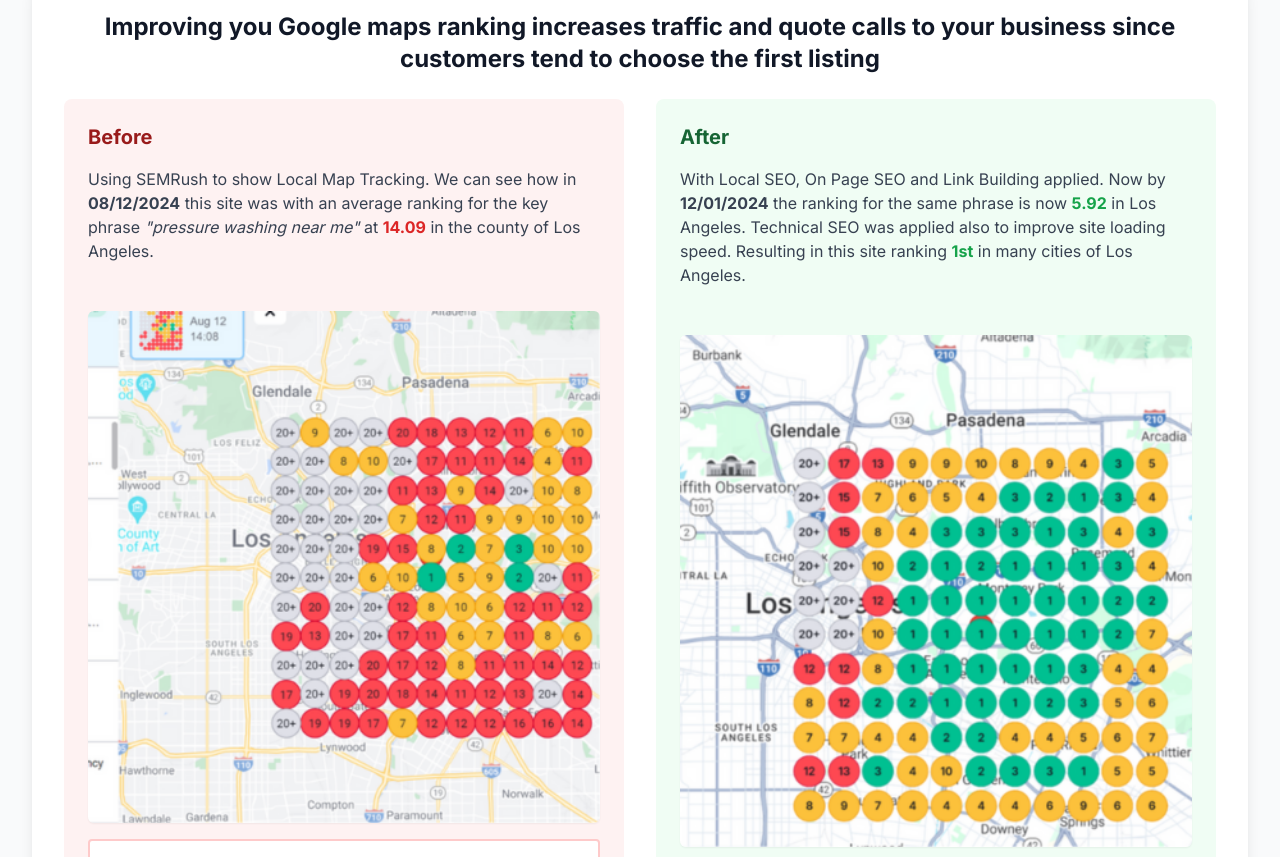
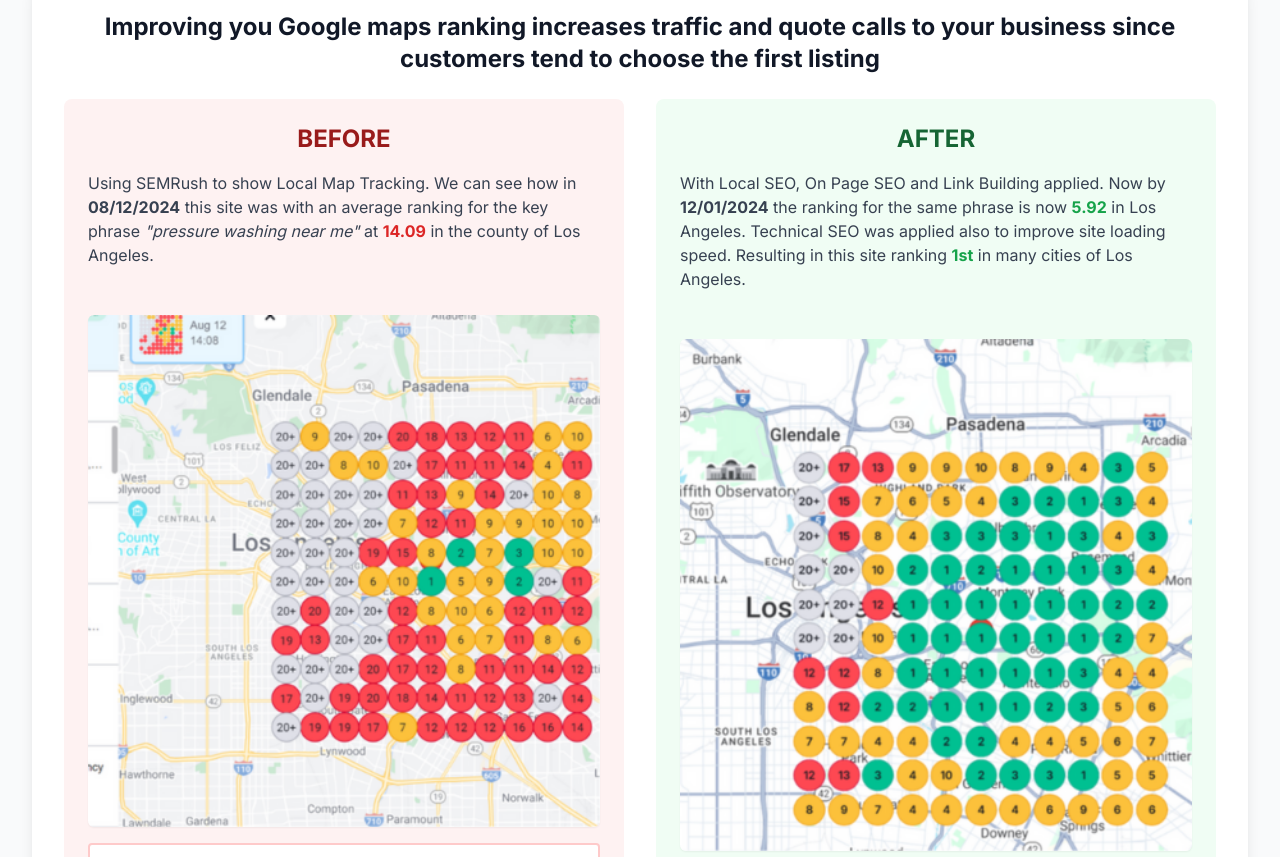
Before and after one commit to psilva8/psm, a Next.js app: page / in a window 1280 px wide. Shown: the part 5600-6457 px from the top of the page. Built offline with nearby package versions, Linux system fonts and the light colour scheme.

Commit message:
Update Before and After headings to be centered, all caps, and larger font

```diff
--- a/src/components/Portfolio.tsx
+++ b/src/components/Portfolio.tsx
@@ -15,7 +15,7 @@
 
           <div className="grid lg:grid-cols-2 gap-8">
             <div className="bg-red-50 p-6 rounded-lg">
-              <h4 className="text-xl font-bold text-red-800 mb-4">Before</h4>
+              <h4 className="text-2xl font-bold text-red-800 mb-4 text-center uppercase">Before</h4>
               <p className="text-gray-700 mb-12">
                 Using SEMRush to show Local Map Tracking. We can see how in <strong>08/12/2024</strong> this site was with an average ranking for the key phrase <em>"pressure washing near me"</em> at <strong className="text-red-600">14.09</strong> in the county of Los Angeles.
               </p>
@@ -36,7 +36,7 @@
             </div>
 
             <div className="bg-green-50 p-6 rounded-lg">
-              <h4 className="text-xl font-bold text-green-800 mb-4">After</h4>
+              <h4 className="text-2xl font-bold text-green-800 mb-4 text-center uppercase">After</h4>
               <p className="text-gray-700 mb-12">
                 With Local SEO, On Page SEO and Link Building applied. Now by <strong>12/01/2024</strong> the ranking for the same phrase is now <strong className="text-green-600">5.92</strong> in Los Angeles. Technical SEO was applied also to improve site loading speed. Resulting in this site ranking <strong className="text-green-600">1st</strong> in many cities of Los Angeles.
               </p>
```
